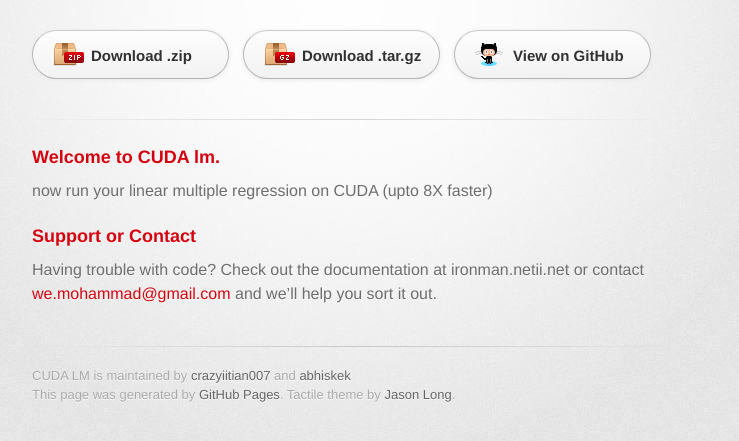
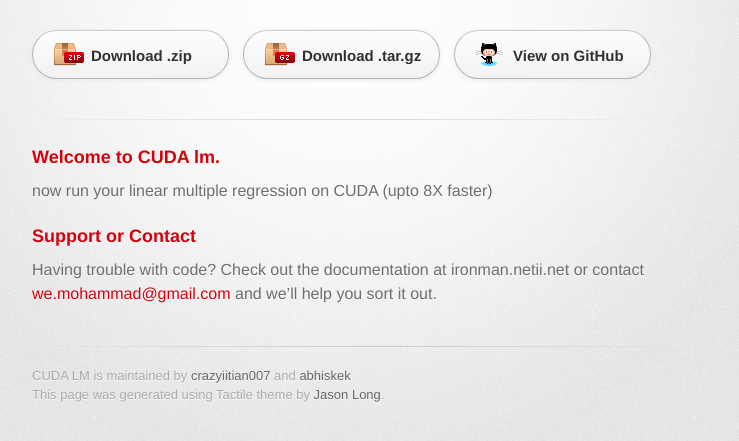
Before and after one commit to ironmanMA/CUDA_lm, a plain HTML site: page index.html in a window 1280 px wide. Shown: the part 127-568 px from the top of the page, without its empty margins (298-1037 px from the left). Drawn offline with Linux system fonts and the light colour scheme; a web font is replaced by a local one.

Commit message:
Update index.html

```diff
--- a/index.html
+++ b/index.html
@@ -44,7 +44,7 @@
 
         <footer>
           CUDA LM is maintained by <a href="https://github.com/crazyiitian007">crazyiitian007</a> and <a href="https://github.com/abhishekkumar-programmer">abhiskek</a> <br>
-          This page was generated by <a href="http://pages.github.com">GitHub Pages</a>. Tactile theme by <a href="https://twitter.com/jasonlong">Jason Long</a>.
+          This page was generated using Tactile theme by <a href="https://twitter.com/jasonlong">Jason Long</a>.
         </footer>
 
 
```
